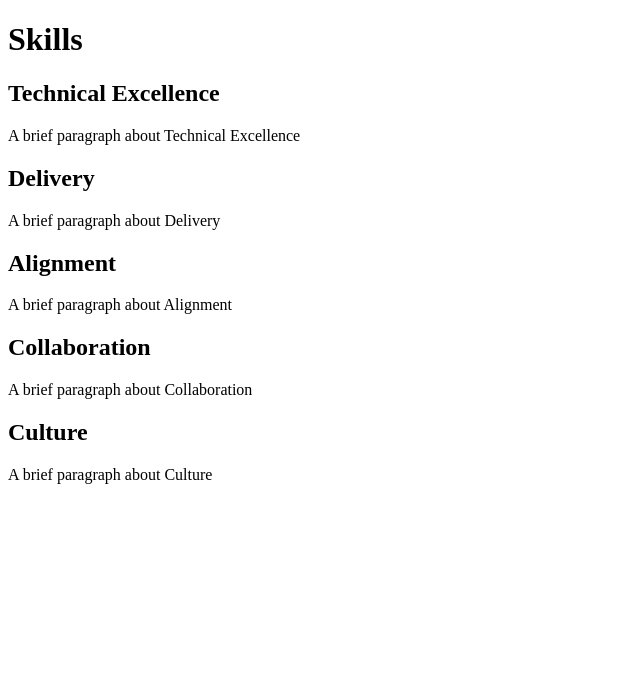
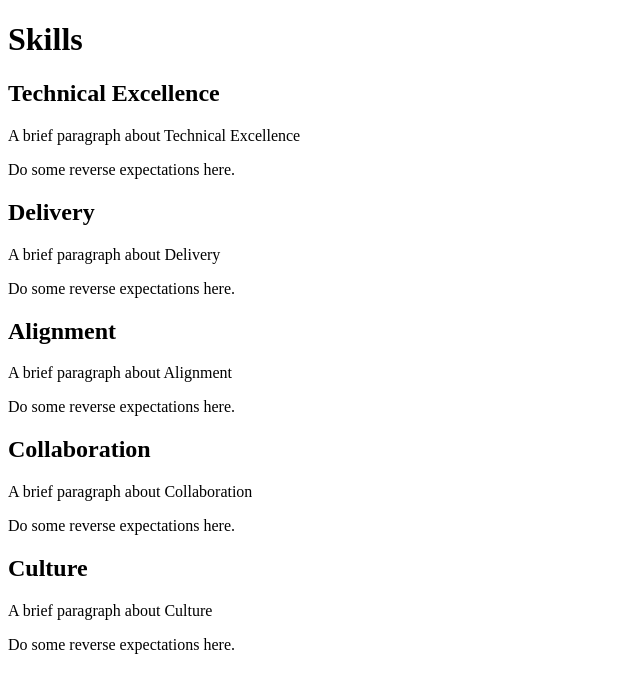
Before and after one commit to TangoGroup/career-journeys, a Next.js app: page /skills in a window 1280 px wide. Shown: the top 692 px of the page, without its empty margins (0-640 px from the left). Built offline with nearby package versions, Linux system fonts and the light colour scheme.

Commit message:
Use Skill component

```diff
--- /dev/null
+++ b/components/Skill.js
@@ -0,0 +1,16 @@
+import SKILLS from '../constants/skills';
+import SkillRoleExpectations from './SkillRoleExpectations';
+
+const Role = (props) => {
+  const { skillKey } = props;
+  const skill = SKILLS[skillKey];
+  return (
+    <div key={skillKey}>
+      <h2>{skill.name}</h2>
+      <p>{skill.description}</p>
+      <SkillRoleExpectations skillKey={skillKey} />
+    </div>
+  );
+};
+
+export default Role;
--- /dev/null
+++ b/components/SkillRoleExpectations.js
@@ -0,0 +1,34 @@
+import EXPECTATIONS from '../constants/expectations';
+import SKILLS from '../constants/skills';
+
+const SkillRoleExpectations = (props) => {
+  const { skillKey } = props;
+
+  console.log('EXPECTATIONS', EXPECTATIONS);
+
+  return (<div>Do some reverse expectations here.</div>);
+
+  // return (
+  //   <div>
+  //     {Object.keys(skillExpectations).map((skillKey) => {
+  //       const skill = SKILLS[skillKey];
+  //       const skillExpectation = skillExpectations[skillKey];
+  //
+  //       return (
+  //         <div key={skillKey}>
+  //           <h3>{skill.name}</h3>
+  //           <p>{skillExpectation.description}</p>
+  //           <p>Example Behaviors:</p>
+  //           <ul>
+  //             {skillExpectation.exampleBehaviors.map(exampleBehavior => (
+  //               <li key={exampleBehavior}>{exampleBehavior}</li>
+  //             ))}
+  //           </ul>
+  //         </div>
+  //       );
+  //     })}
+  //   </div>
+  // );
+};
+
+export default SkillRoleExpectations;
--- a/pages/skills.js
+++ b/pages/skills.js
@@ -1,18 +1,13 @@
 import SKILLS from '../constants/skills';
+import Skill from '../components/Skill';
 
 const Skills = () => (
   <div>
     <h1>Skills</h1>
     <div>
-      {Object.keys(SKILLS).map((skillKey) => {
-        const skill = SKILLS[skillKey];
-        return (
-          <div key={skillKey}>
-            <h2>{skill.name}</h2>
-            <p>{skill.description}</p>
-          </div>
-        );
-      })}
+      {Object.keys(SKILLS).map(skillKey => (
+        <Skill key={skillKey} skillKey={skillKey} />
+      ))}
     </div>
   </div>
 );
```
